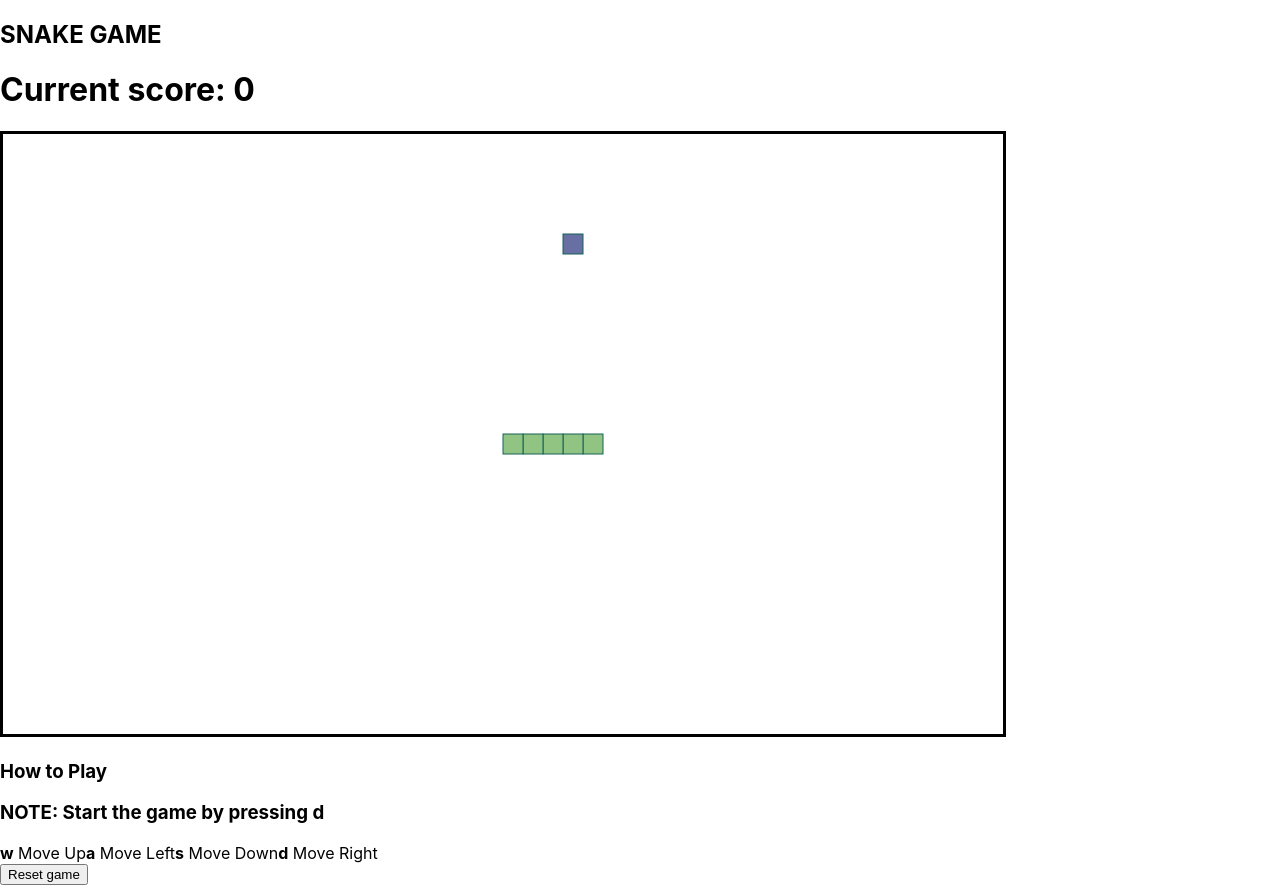
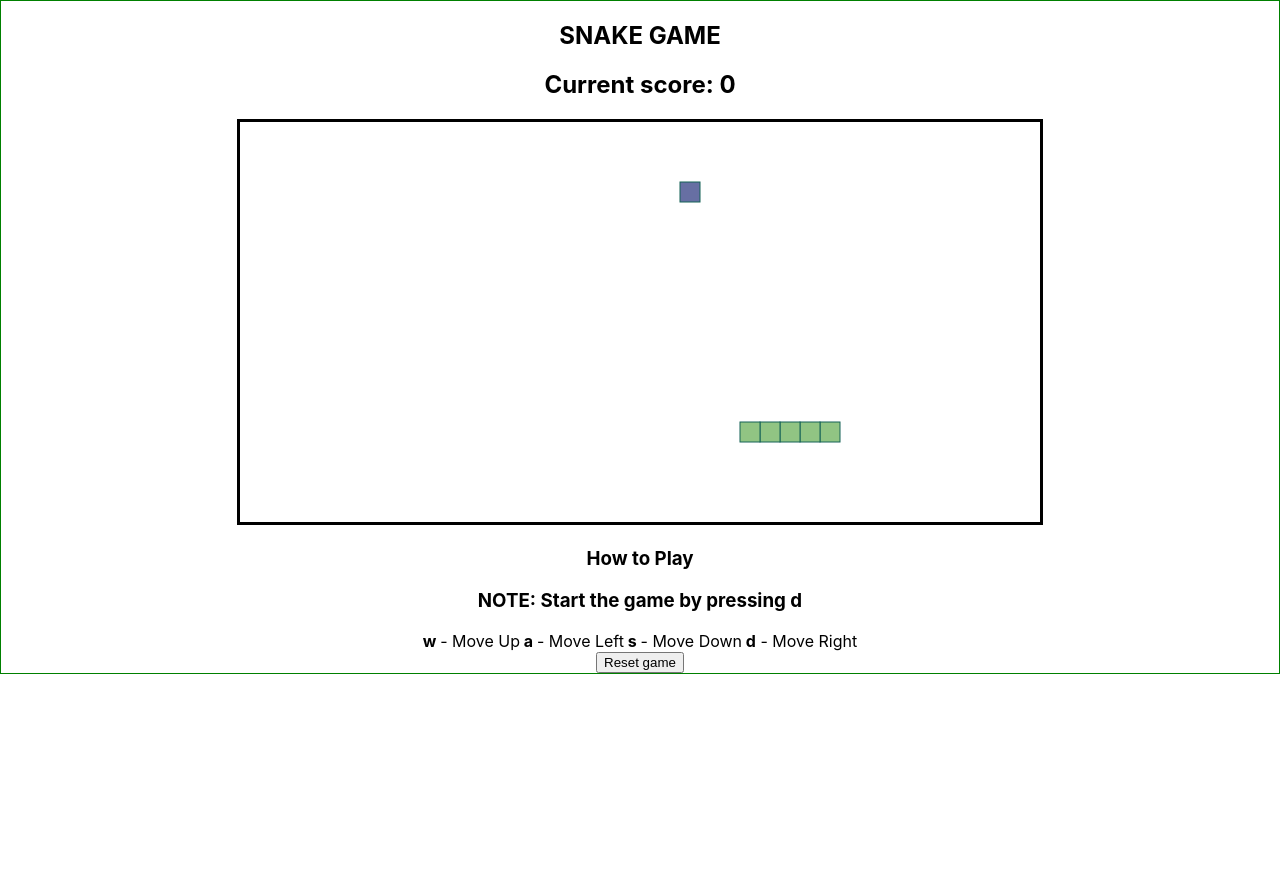
Before and after one commit to PizzerSpring/snake, a React (Create React App) app: page / in a window 1280 px wide. After the commit the page ends 800 px from the top, so only its background shows below. Built offline with nearby package versions, Linux system fonts and the light colour scheme.

Commit message:
min styles

```diff
--- a/src/App.css
+++ b/src/App.css
@@ -1,5 +1,6 @@
 .App {
   text-align: center;
+  border: 1px solid green;
 }
 
 .App-logo {
--- a/src/App.tsx
+++ b/src/App.tsx
@@ -9,9 +9,11 @@ import ScoreCard from "./components/ScoreCard";
 function App() {
     return (
         <Provider store={store}>
+            <div className='App'>
                 <h2>SNAKE GAME</h2>
                 <ScoreCard/>
-                <CanvasBoard height={600} width={1000}/>
+                <CanvasBoard height={400} width={800}/>
+            </div>
         </Provider>
     );
 }
--- /dev/null
+++ b/src/components/CanvasBoard.module.css
@@ -0,0 +1,4 @@
+
+.board {
+    border: 3px solid;
+}
--- a/src/components/CanvasBoard.tsx
+++ b/src/components/CanvasBoard.tsx
@@ -14,6 +14,7 @@ import {
     scoreUpdates, stopGame
 } from "../store/actions";
 import Instructions from "./Instructions";
+import styles from './CanvasBoard.module.css';
 
 export interface ICanvasBoard {
     height: number;
@@ -150,14 +151,14 @@ const CanvasBoard = ({height, width}: ICanvasBoard) => {
     }, [disallowedDirection, handleKeyEvents]);
 
     return (
-        <>
-            <canvas style={{border: '3px solid black'}}
+        <div className={styles.container}>
+            <canvas className={styles.board}
                     ref={canvasRef}
                     height={height}
                     width={width}
             />
             <Instructions resetBoard={resetBoard}/>
-        </>
+        </div>
     );
 };
 
--- a/src/components/Instructions.tsx
+++ b/src/components/Instructions.tsx
@@ -15,16 +15,16 @@ const Instructions = ({ resetBoard }: IInstructionProps) => (
         <div>
             <div>
         <span>
-          <b>w</b> Move Up
+          <b> w </b>- Move Up
         </span>
                 <span>
-          <b>a</b> Move Left
+          <b> a </b>- Move Left
         </span>
                 <span>
-          <b>s</b> Move Down
+          <b> s </b>- Move Down
         </span>
                 <span>
-          <b>d</b> Move Right
+          <b> d</b> - Move Right
         </span>
             </div>
             <div>
--- a/src/components/ScoreCard.tsx
+++ b/src/components/ScoreCard.tsx
@@ -6,7 +6,7 @@ const ScoreCard = () => {
     const score = useSelector((state: IGlobalState) => state.score);
     return (
         <div>
-            <h1>Current score: {score}</h1>
+            <h2>Current score: {score}</h2>
         </div>
     );
 };
```
